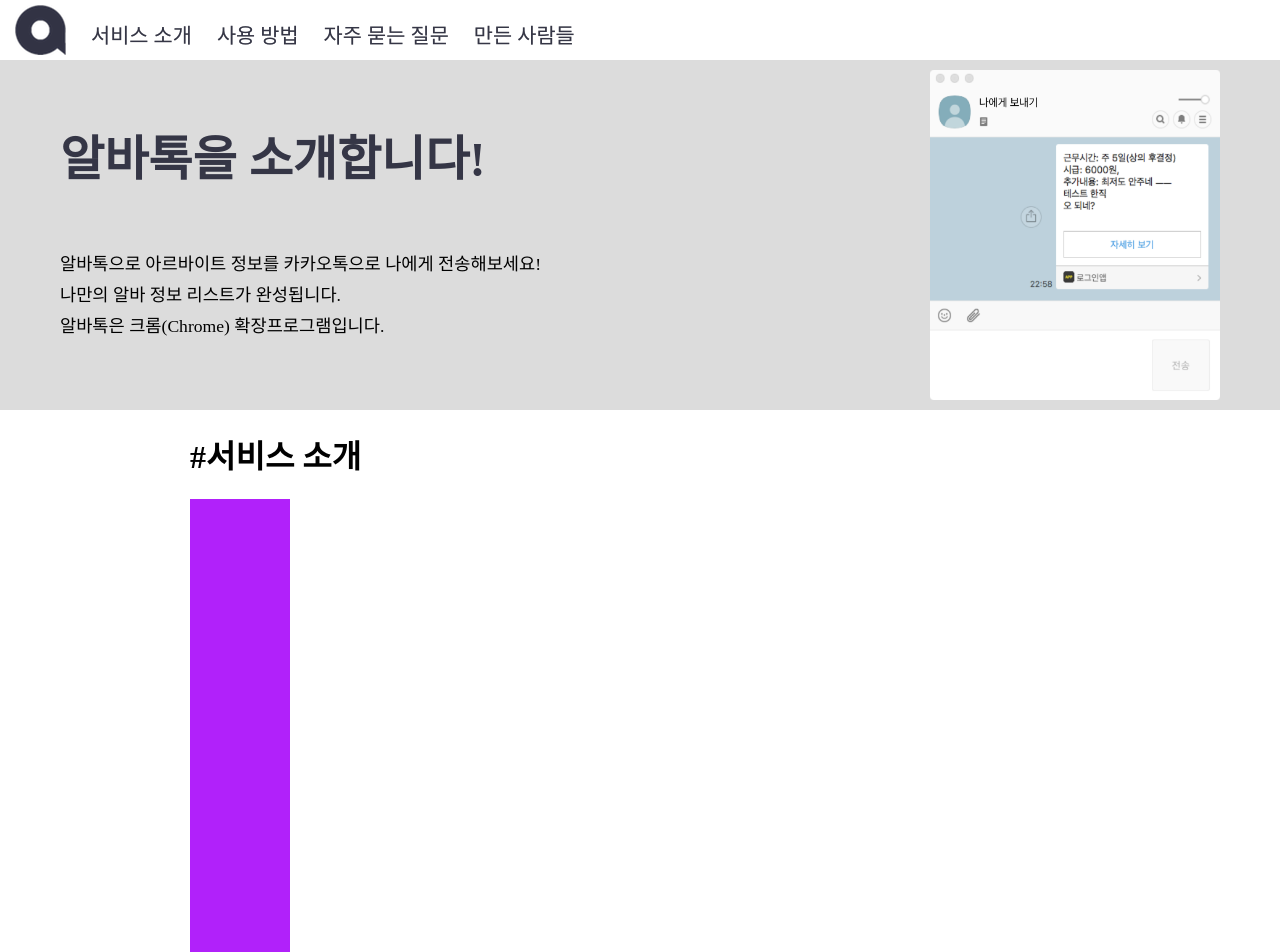
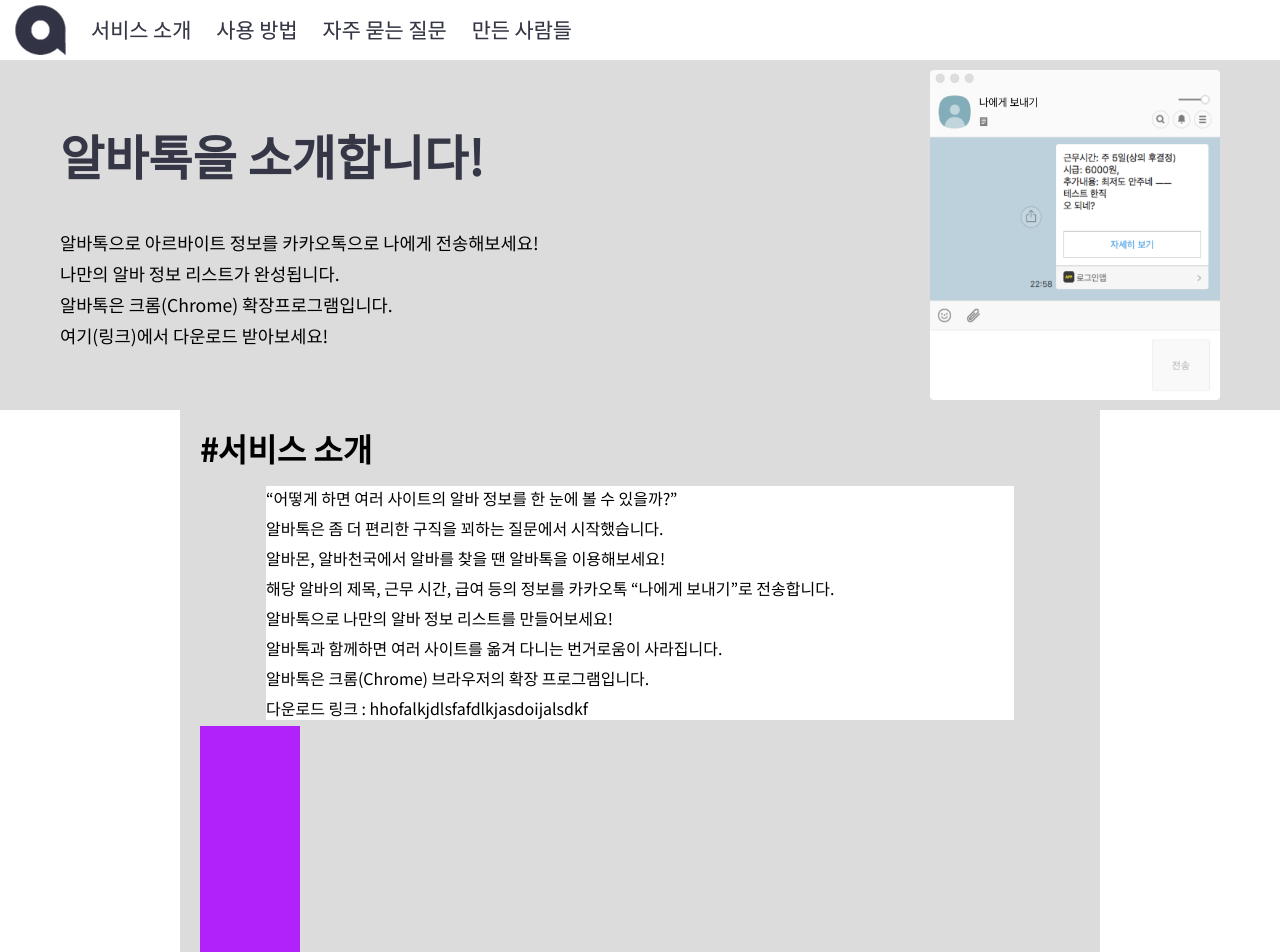
Before and after one commit to hebal400/albatalk, a plain HTML site: page index.html in a window 1280 px wide. Shown: the top 952 px of the page. Drawn offline with Linux system fonts and the light colour scheme.

Commit message:
index.html과 index.css 수정중

```diff
--- a/index.css
+++ b/index.css
@@ -1,3 +1,5 @@
+@import url("https://fonts.googleapis.com/css?family=Noto+Sans+KR");
+
 html {
     min-height: 100%;
     padding: 0;
@@ -10,6 +12,7 @@
     padding: 0px;
     width: 100%;
     height: 100%;
+    font-family: 'Noto Sans KR', sans-serif;
   }
 
   ul{
@@ -43,7 +46,7 @@
   }
 
   #navbarul p{
-      margin: 14px 0 0 0;
+      margin: 9px 0 0 0;
   }
 
   .logoimg{
@@ -62,7 +65,7 @@
       font-size: 300%;
       color: #353646;
       margin: 0;
-      padding: 60px 0 60px 60px;
+      padding: 60px 0 40px 60px;
   }
 
   .mainbox p{
@@ -82,17 +85,25 @@
   .container {
     margin-left: auto;
     margin-right: auto;
-    max-width: 900px;
+    max-width: 880px;
     height: 100%;
-    background-color: #FFFFFF;
-    position: relative;
+    background-color: #dcdcdc;
+    padding: 15px 20px;
+  }
+
+  .container h1{
+      margin: 0 0 15px 0;
   }
 
   .textcontainer{
-      background-color: #DCDCDC;
-      width: 80%;
+      background-color: #FFFFFF;
+      width: 85%;
       height: auto;
       margin: auto;
+  }
+
+  .textcontainer p{
+      margin: 0 0 6px 0;
   }
 
   .square {
--- a/index.html
+++ b/index.html
@@ -24,6 +24,7 @@
         <p>알바톡으로 아르바이트 정보를 카카오톡으로 나에게 전송해보세요!</p>
         <p>나만의 알바 정보 리스트가 완성됩니다.</p>
         <p>알바톡은 크롬(Chrome) 확장프로그램입니다.</p>
+        <p>여기(링크)에서 다운로드 받아보세요!</p>
         <img class="screenshotimg" src="albatalk_screenshot.png" alt="알바톡 실행 화면 이미지">
     </div>
 
@@ -31,6 +32,16 @@
 
         <div class="about" id="about">
             <h1>#서비스 소개</h1>
+            <div class="textcontainer">
+                <p>“어떻게 하면 여러 사이트의 알바 정보를 한 눈에 볼 수 있을까?”</p>
+                <p>알바톡은 좀 더 편리한 구직을 꾀하는 질문에서 시작했습니다.</p>
+                <p>알바몬, 알바천국에서 알바를 찾을 땐 알바톡을 이용해보세요!</p>
+                <p>해당 알바의 제목, 근무 시간, 급여 등의 정보를 카카오톡 “나에게 보내기”로 전송합니다.</p>
+                <p>알바톡으로 나만의 알바 정보 리스트를 만들어보세요!</p>
+                <p>알바톡과 함께하면 여러 사이트를 옮겨 다니는 번거로움이 사라집니다.</p>
+                <p>알바톡은 크롬(Chrome) 브라우저의 확장 프로그램입니다.</p>
+                <p>다운로드 링크 : hhofalkjdlsfafdlkjasdoijalsdkf</p>
+            </div>
         </div>
 
         <div class="square"></div>
```
